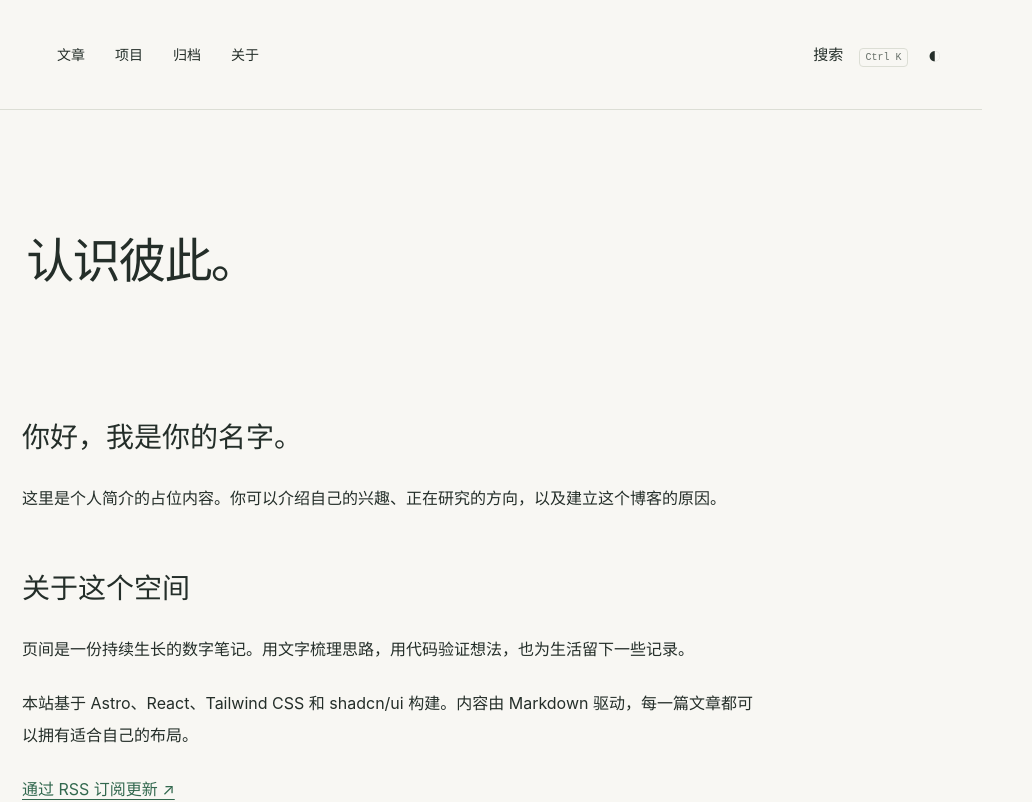
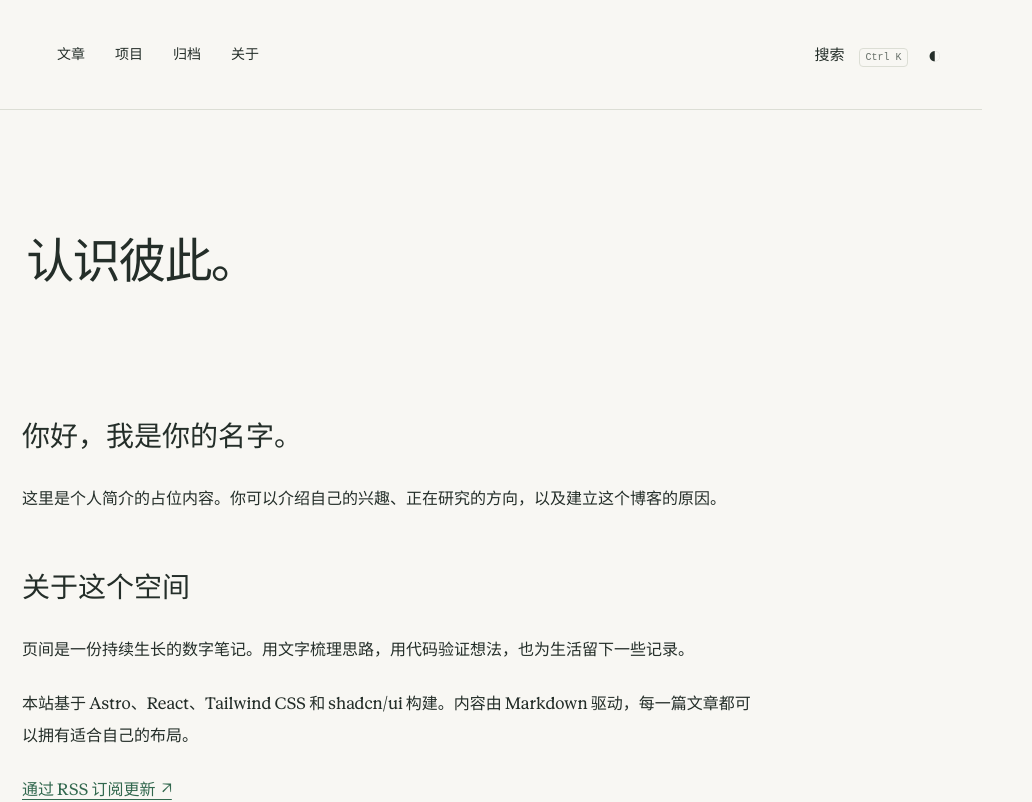
Before and after one commit to 1222hxy/margin-blog, an Astro site: page /about in a window 1280 px wide. Shown: the top 802 px of the page, 248-1280 px from the left. Built offline with nearby package versions, Linux system fonts and the light colour scheme; Astro itself is replaced by a stand-in of ours.

Commit message:
Add author-controlled typography with hosted Anthropic fonts

```diff
--- a/THIRD_PARTY.md
+++ b/THIRD_PARTY.md
@@ -4,3 +4,7 @@ The dialog and button components in src/components/ui were generated from
 shadcn/ui (https://github.com/shadcn-ui/ui), MIT License, Copyright (c) 2023 shadcn.
 The MIT permission and warranty terms in LICENSE also apply to those components.
 Other dependencies retain their respective licenses in their packages.
+
+Anthropic font files in public/fonts are proprietary and excluded from MIT.
+Source: https://github.com/Isilsolme/dsh-anthropic-fonts
+The site owner has stated permission for website use. Reusers must obtain their own applicable permission.
--- a/src/config.ts
+++ b/src/config.ts
@@ -1,3 +1,4 @@
+import type { FontPreferences } from "./lib/fonts";
 export const themes = ["study", "editorial", "terminal"] as const;
 export const layouts = ["standard", "technical", "journal"] as const;
 const theme = import.meta.env.BLOG_THEME || "study";
@@ -8,6 +9,11 @@ export const site = {
   description: "在代码与生活之间，留一点思考的余地。",
   author: "你的名字",
   theme,
+  fonts: {
+    body: "anthropic-serif",
+    heading: "anthropic-sans",
+    code: "anthropic-mono",
+  } satisfies FontPreferences,
   defaultLayout: "standard" as (typeof layouts)[number],
   navigation: [
     { label: "文章", href: "/posts/" },
--- a/src/layouts/Base.astro
+++ b/src/layouts/Base.astro
@@ -3,12 +3,14 @@ import "../styles/global.css";
 import "katex/dist/katex.min.css";
 import { site } from "../config";
 import Search from "../components/Search";
+
+import { fontStyles } from "../lib/fonts";
 const { title = site.title, description = site.description } = Astro.props;
 const canonical = new URL(Astro.url.pathname, Astro.site);
 ---
 
 <!doctype html>
-<html lang="zh-CN" data-theme={site.theme}>
+<html lang="zh-CN" data-theme={site.theme} style={fontStyles(site.fonts)}>
   <head>
     <meta charset="UTF-8" />
     <meta name="viewport" content="width=device-width" />
@@ -60,6 +62,7 @@ const canonical = new URL(Astro.url.pathname, Astro.site);
       </nav>
       <div class="tools">
         <Search client:load />
+
         <button id="mode" aria-label="切换亮暗模式">
           ◐
         </button>
--- /dev/null
+++ b/src/lib/fonts.ts
@@ -0,0 +1,46 @@
+export const fontOptions = [
+  { id: "theme", label: "跟随主题", family: "" },
+  {
+    id: "sans",
+    label: "系统黑体",
+    family: 'system-ui, "Microsoft YaHei", sans-serif',
+  },
+  {
+    id: "serif",
+    label: "系统宋体",
+    family: 'Georgia, "Noto Serif SC", "Songti SC", SimSun, serif',
+  },
+  {
+    id: "anthropic-sans",
+    label: "Anthropic Sans",
+    family: '"Blog Anthropic Sans", system-ui, "Microsoft YaHei", sans-serif',
+  },
+  {
+    id: "anthropic-serif",
+    label: "Anthropic Serif",
+    family:
+      '"Blog Anthropic Serif", "Noto Serif SC", "Songti SC", SimSun, serif',
+  },
+  {
+    id: "mono",
+    label: "系统等宽",
+    family: '"Cascadia Code", Consolas, monospace',
+  },
+  {
+    id: "anthropic-mono",
+    label: "Anthropic Mono",
+    family: '"Blog Anthropic Mono", "Cascadia Code", Consolas, monospace',
+  },
+] as const;
+export type FontId = (typeof fontOptions)[number]["id"];
+export type FontPreferences = Record<"body" | "heading" | "code", FontId>;
+export function fontStyles(fonts: FontPreferences) {
+  return Object.entries(fonts)
+    .map(([role, id]) => {
+      const choice = fontOptions.find((f) => f.id === id);
+      if (!choice) throw new Error("Unknown font: " + id);
+      return choice.family ? "--reader-" + role + ":" + choice.family : "";
+    })
+    .filter(Boolean)
+    .join(";");
+}
--- a/src/styles/global.css
+++ b/src/styles/global.css
@@ -930,3 +930,42 @@ footer > div {
     bottom: 10px;
   }
 }
+
+@font-face {
+  font-family: "Blog Anthropic Sans";
+  src: url("/fonts/AnthropicSansWebText.ttf") format("truetype");
+  font-display: swap;
+  font-style: normal;
+  font-weight: 400;
+}
+@font-face {
+  font-family: "Blog Anthropic Serif";
+  src: url("/fonts/AnthropicSerifWebText.ttf") format("truetype");
+  font-display: swap;
+  font-style: normal;
+  font-weight: 400;
+}
+@font-face {
+  font-family: "Blog Anthropic Mono";
+  src: url("/fonts/AnthropicMonoVariable.ttf") format("truetype");
+  font-display: swap;
+  font-style: normal;
+  font-weight: 400;
+}
+body {
+  font-family:
+    var(--reader-body, Inter), "Segoe UI", "Microsoft YaHei", sans-serif;
+}
+h1,
+h2,
+h3,
+[data-theme="terminal"] .post-card h3 {
+  font-family: var(--reader-heading, var(--heading));
+}
+.layout-journal .prose {
+  font-family: var(--reader-body, var(--heading));
+}
+.prose pre,
+.prose code {
+  font-family: var(--reader-code, ui-monospace), Consolas, monospace;
+}
--- a/tests/blog.spec.ts
+++ b/tests/blog.spec.ts
@@ -67,3 +67,40 @@ test("homepage screenshot", async ({ page }) => {
     fullPage: true,
   });
 });
+
+test("author fonts apply without visitor controls or JavaScript", async ({
+  browser,
+}) => {
+  const context = await browser.newContext({ javaScriptEnabled: false });
+  const page = await context.newPage();
+  await page.goto("http://127.0.0.1:4321/posts/math-and-code/");
+  await expect(page.getByRole("button", { name: "字体设置" })).toHaveCount(0);
+  expect(
+    await page
+      .locator("body")
+      .evaluate((el) => getComputedStyle(el).fontFamily),
+  ).toContain("Blog Anthropic Serif");
+  expect(
+    await page.locator("h1").evaluate((el) => getComputedStyle(el).fontFamily),
+  ).toContain("Blog Anthropic Sans");
+  expect(
+    await page
+      .locator(".prose pre code")
+      .first()
+      .evaluate((el) => getComputedStyle(el).fontFamily),
+  ).toContain("Blog Anthropic Mono");
+  expect(
+    await page
+      .locator(".katex")
+      .first()
+      .evaluate((el) => getComputedStyle(el).fontFamily),
+  ).not.toContain("Blog Anthropic");
+  await page.setViewportSize({ width: 390, height: 844 });
+  expect(
+    await page.evaluate(
+      () => document.documentElement.scrollWidth <= innerWidth,
+    ),
+  ).toBeTruthy();
+  await page.screenshot({ path: "test-results/author-fonts-mobile.png" });
+  await context.close();
+});
```
Also changed, not shown: README.md, public/fonts/AnthropicMonoVariable.ttf (added), public/fonts/AnthropicSansWebText.ttf (added), public/fonts/AnthropicSerifWebText.ttf (added).
